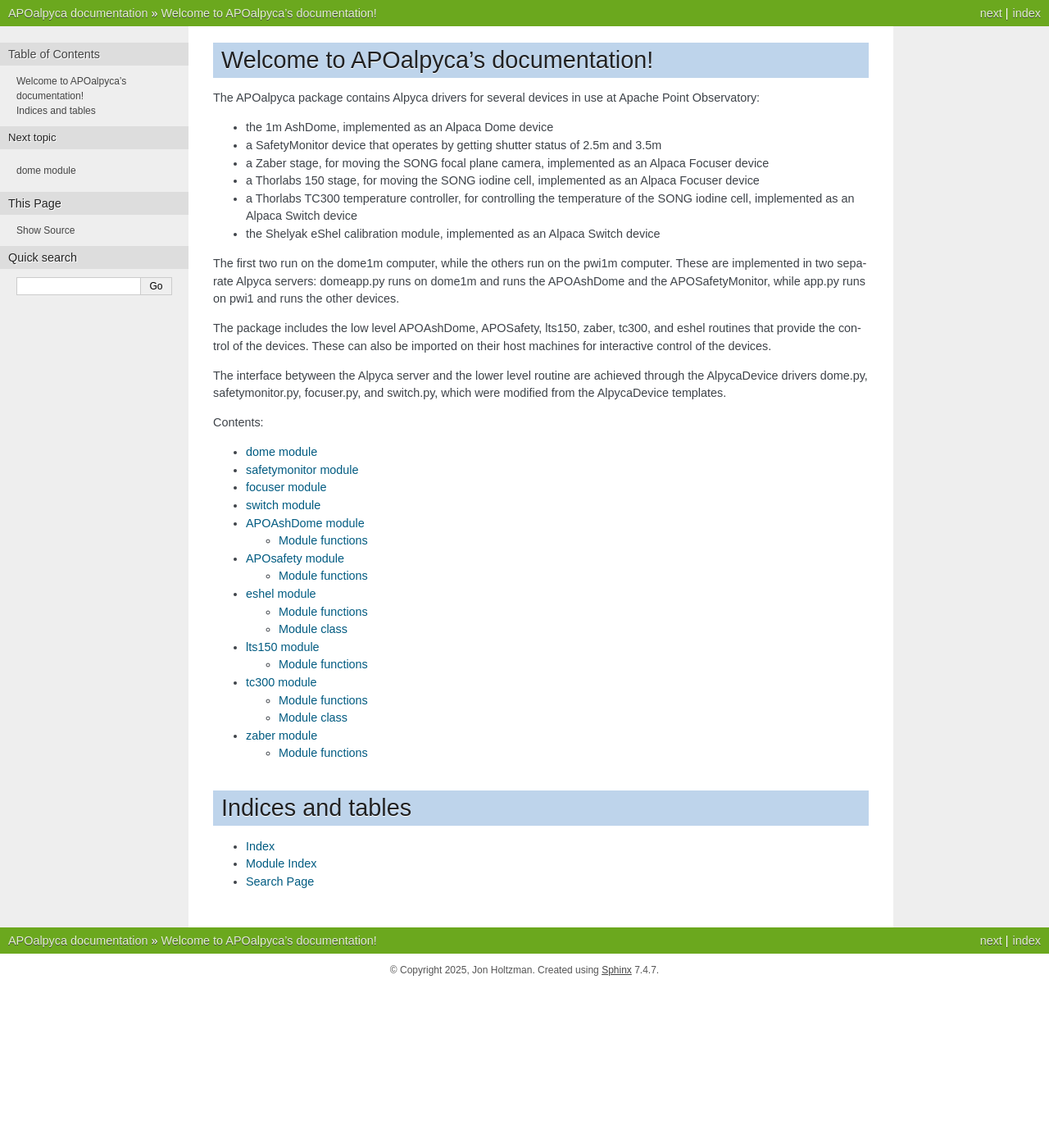
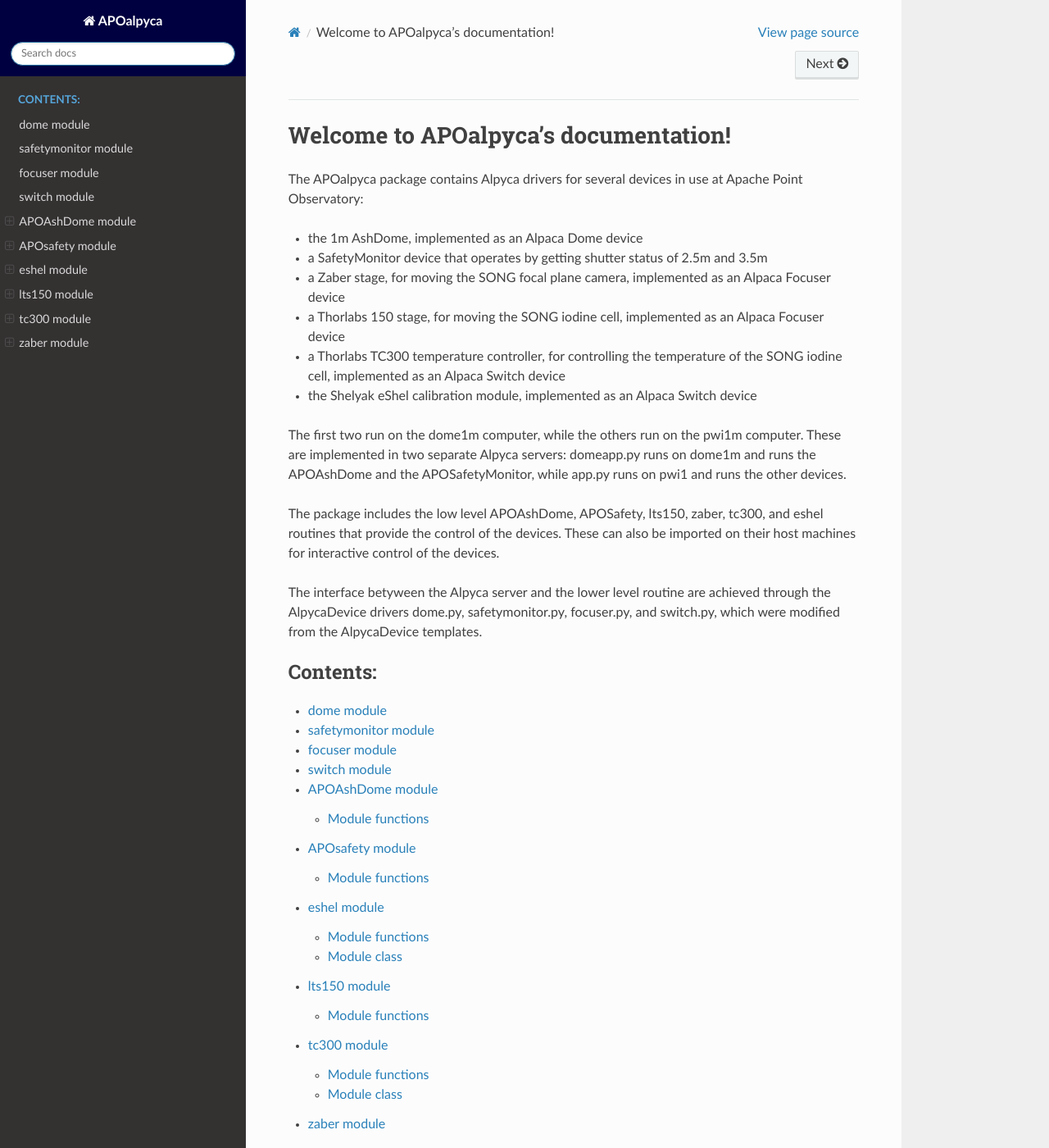
Before and after one commit to holtzmanjon/APOalpyca, a Sphinx documentation site: the page built from docs/index.txt, in a window 1280 px wide and 1400 px high. Shown: the whole window at 82% size. Built offline with Sphinx 7.4.7 and the Read the Docs theme 3.1.0, drawn with Linux system fonts in a browser that asks for light colours; some of the changed text lies outside the part shown.

Commit message:
change theme to see what it looks like

```diff
--- a/docs/conf.py
+++ b/docs/conf.py
@@ -37,5 +37,23 @@ exclude_patterns = ['_build', 'Thumbs.db', '.DS_Store']
 # -- Options for HTML output -------------------------------------------------
 # https://www.sphinx-doc.org/en/master/usage/configuration.html#options-for-html-output
 
-html_theme = 'nature'
+#html_theme = 'nature'
 html_static_path = ['_static']
+
+# https://sphinx-themes.org/sample-sites/sphinx-rtd-theme/
+html_theme = 'sphinx_rtd_theme'
+
+#
+# https://sphinx-rtd-theme.readthedocs.io/en/stable/configuring.html
+#
+html_theme_options = {
+    'collapse_navigation': False,
+    'sticky_navigation': True,
+    'navigation_depth': -1,
+    'prev_next_buttons_location': 'both',
+    'style_external_links': True,
+    'style_nav_header_background': '#000040',
+    'vcs_pageview_mode': 'edit',
+}
+
+#
```
